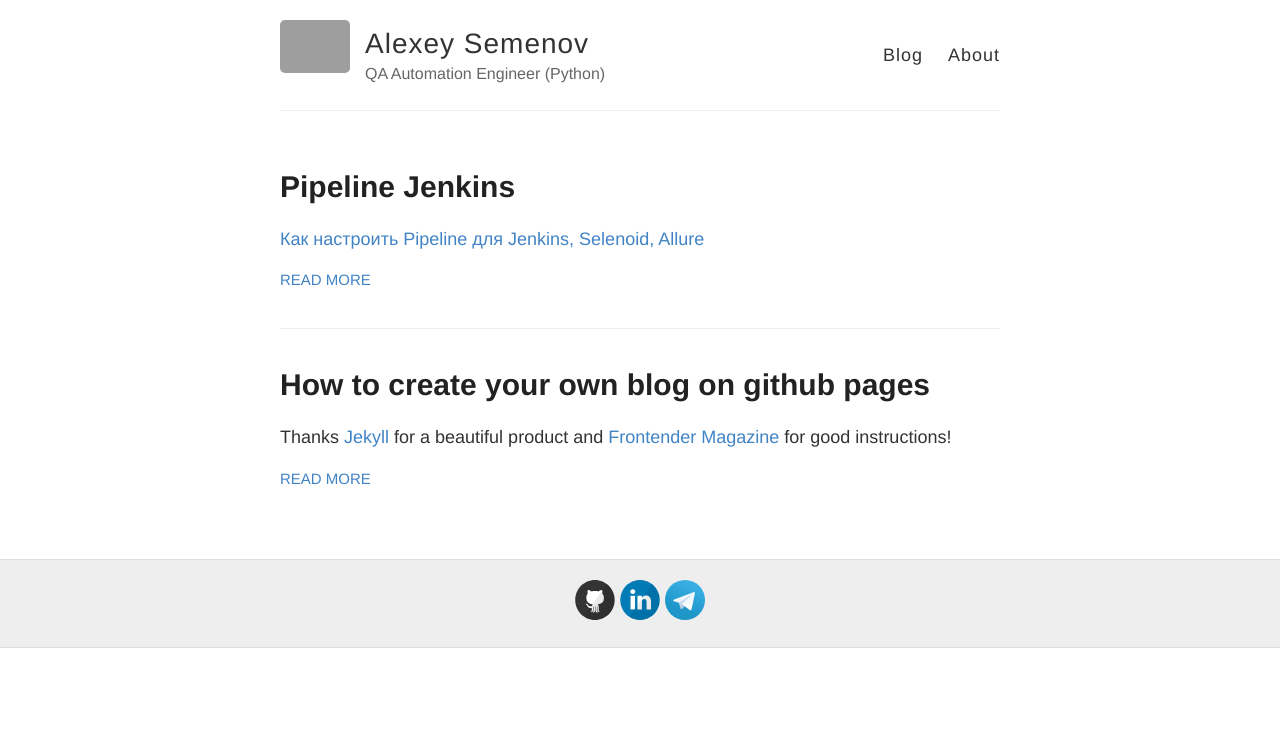
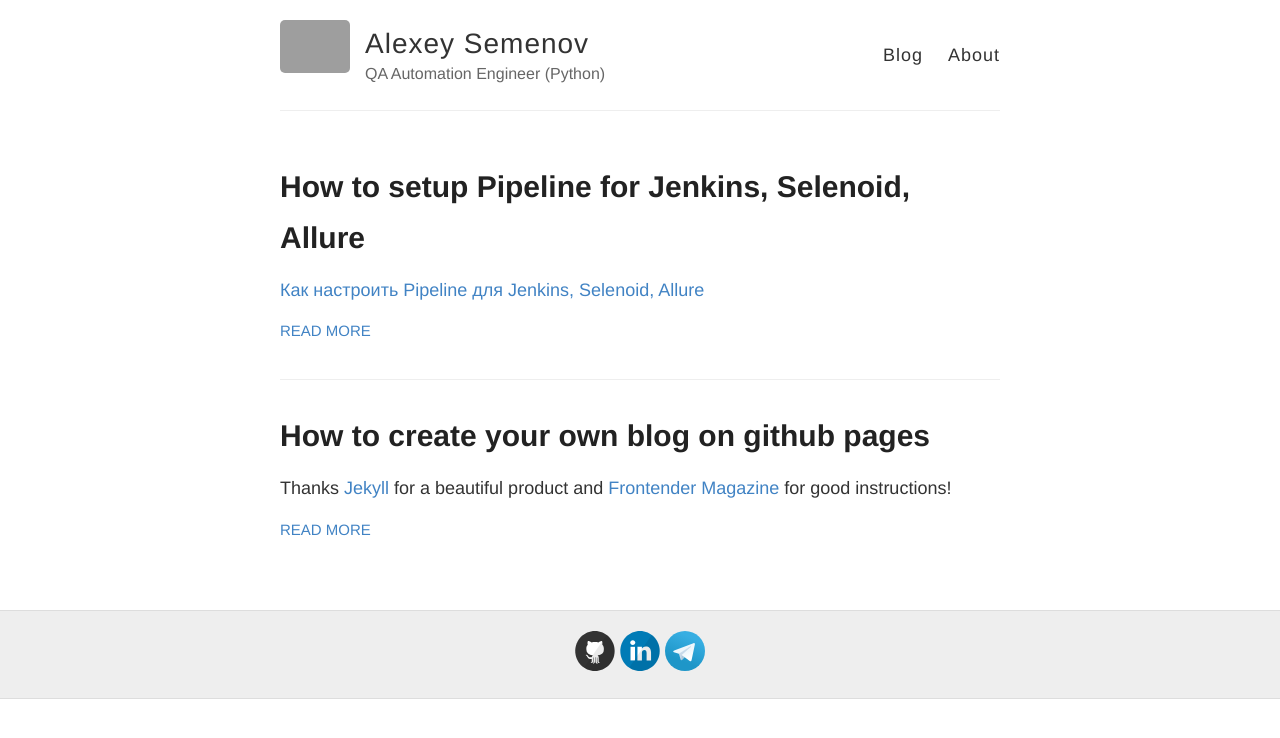
Before and after one commit to acqa/acqa.github.io, a Jekyll site: the page built from index.html, in a window 1280 px wide. Shown: the top 738 px of the page. Built offline with Jekyll 4.4.1, drawn with Linux system fonts in a browser that asks for light colours; grey boxes are pictures that could not be loaded.

Commit message:
Update 2021-12-29-Pipeline-Jenkins.md

```diff
--- a/_posts/2021-12-29-Pipeline-Jenkins.md
+++ b/_posts/2021-12-29-Pipeline-Jenkins.md
@@ -1 +1,6 @@
+---
+layout: post
+title: How to setup Pipeline for Jenkins, Selenoid, Allure
+---
+
 [Как настроить Pipeline для Jenkins, Selenoid, Allure](https://habr.com/ru/company/simbirsoft/blog/597703/)
```
